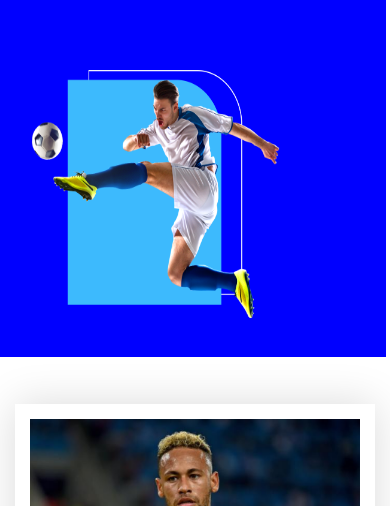
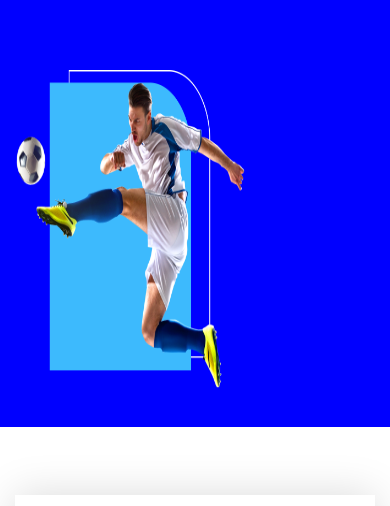
Before and after one commit to ahadalichowdhury/assignment-2, a plain HTML site: page index.html in a window 390 px wide. Shown: the part 338-844 px from the top of the page. Drawn offline with Linux system fonts and the light colour scheme.

Commit message:
responsive

```diff
--- a/styles.css
+++ b/styles.css
@@ -183,20 +183,27 @@ h3 {
 
 
 
-@media only screen and (max-width: 480px){
+@media only screen and (max-width: 688px){
             /* header start */
             .heading{
-              width: 95%;
+              width: 100%;
               flex-direction: column;
+
+              /* flex-direction: column;
               margin-bottom: 47px;
-              padding-left: 15px;
+              padding-left: 15px; */
             }
             .heading-banner{
+              flex-direction: column;
+
               margin-left: 15px;
             }
             .heading-banner img{
-              width: 250px;
-              height: 250px;
+
+            width: 100%;
+
+              /* width: 250px;
+              height: 250px; */
 
             }
             .heading-name{
```
